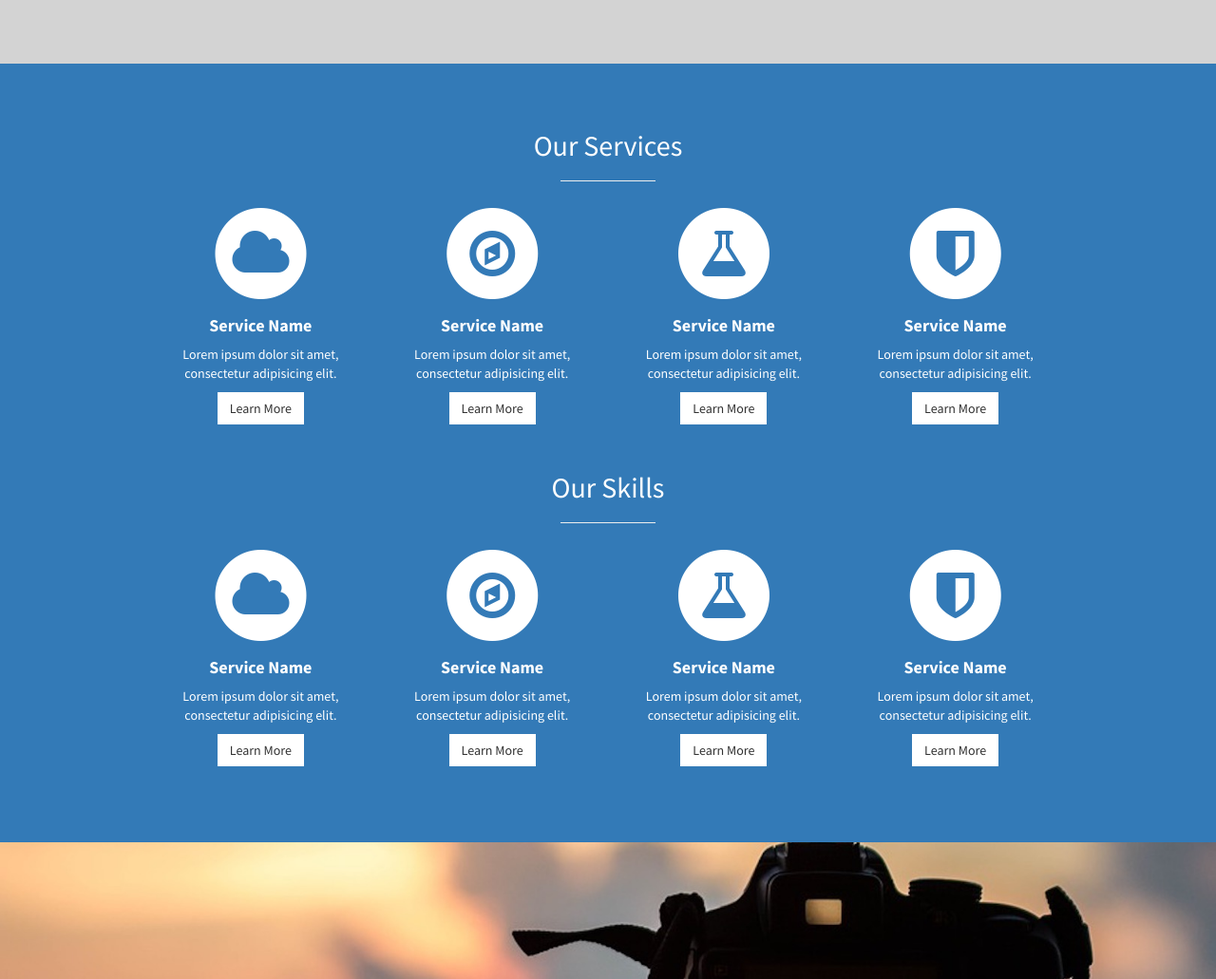
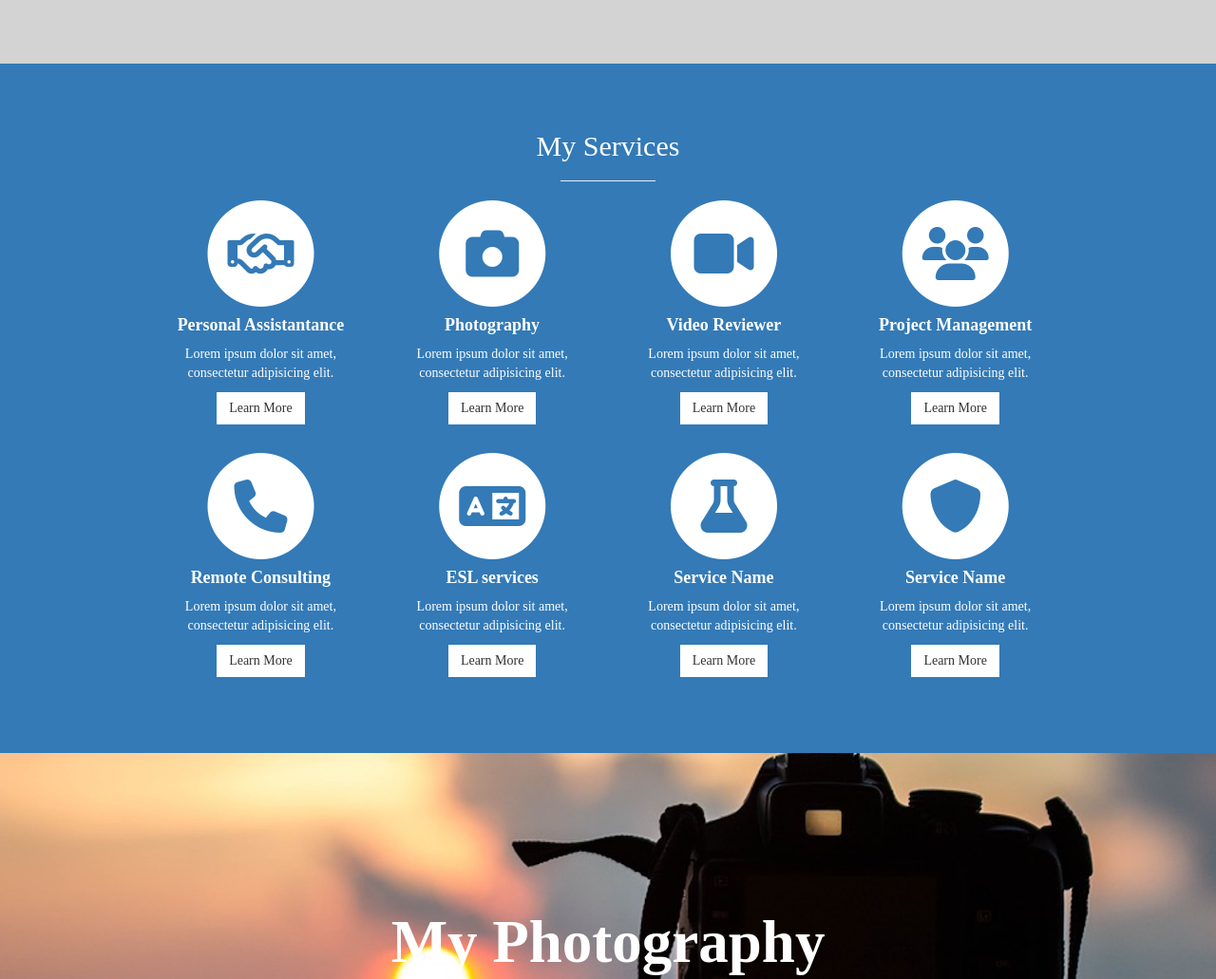
Before and after one commit to ZuluK/Odd_Ends_Consulting, a plain HTML site: page index.html in a window 1280 px wide. Shown: the part 945-1976 px from the top of the page at 95% size. Drawn offline with Linux system fonts and the light colour scheme; a web font is replaced by a local one.

Commit message:
Upadated Social Media Links and added some information on the Services section

```diff
--- a/css/stylish-portfolio.css
+++ b/css/stylish-portfolio.css
@@ -14,7 +14,7 @@ body {
 }
 
 body {
-    font-family: "Source Sans Pro","Helvetica Neue",Helvetica,Arial,sans-serif;
+    font-family: 'Asar', serif;
 }
 
 .text-vertical-center {
@@ -179,6 +179,10 @@ hr.small {
     margin-bottom: 30px;
 }
 
+.fa-handshake-o, .fa-camera, .fa-video-camera, .fa-users, .fa-phone, .fa-language  {
+  color: #337ab7;
+}
+
 /* Callout */
 
 .callout {
--- a/index.html
+++ b/index.html
@@ -18,8 +18,9 @@
     <link href="css/stylish-portfolio.css" rel="stylesheet">
 
     <!-- Custom Fonts -->
-    <link href="font-awesome/css/font-awesome.min.css" rel="stylesheet" type="text/css">
-    <link href="https://fonts.googleapis.com/css?family=Source+Sans+Pro:300,400,700,300italic,400italic,700italic" rel="stylesheet" type="text/css">
+    <script src="https://use.fontawesome.com/b420e0814b.js"></script>
+    <link href="https://fonts.googleapis.com/css?family=Asar" rel="stylesheet">
+
 
     <!-- HTML5 Shim and Respond.js IE8 support of HTML5 elements and media queries -->
     <!-- WARNING: Respond.js doesn't work if you view the page via file:// -->
@@ -88,17 +89,17 @@
         <div class="container">
             <div class="row text-center">
                 <div class="col-lg-10 col-lg-offset-1">
-                    <h2>Our Services</h2>
+                    <h2>My Services</h2>
                     <hr class="small">
                     <div class="row">
                         <div class="col-md-3 col-sm-6">
                             <div class="service-item">
                                 <span class="fa-stack fa-4x">
                                 <i class="fa fa-circle fa-stack-2x"></i>
-                                <i class="fa fa-cloud fa-stack-1x text-primary"></i>
+                                <i class="fa fa-handshake-o fa-stack-1x text-primary"></i>
                             </span>
                                 <h4>
-                                    <strong>Service Name</strong>
+                                    <strong>Personal Assistantance</strong>
                                 </h4>
                                 <p>Lorem ipsum dolor sit amet, consectetur adipisicing elit.</p>
                                 <a href="#" class="btn btn-light">Learn More</a>
@@ -108,10 +109,10 @@
                             <div class="service-item">
                                 <span class="fa-stack fa-4x">
                                 <i class="fa fa-circle fa-stack-2x"></i>
-                                <i class="fa fa-compass fa-stack-1x text-primary"></i>
+                                <i class="fa fa-camera fa-stack-1x text-primary"></i>
                             </span>
                                 <h4>
-                                    <strong>Service Name</strong>
+                                    <strong>Photography</strong>
                                 </h4>
                                 <p>Lorem ipsum dolor sit amet, consectetur adipisicing elit.</p>
                                 <a href="#" class="btn btn-light">Learn More</a>
@@ -121,10 +122,10 @@
                             <div class="service-item">
                                 <span class="fa-stack fa-4x">
                                 <i class="fa fa-circle fa-stack-2x"></i>
-                                <i class="fa fa-flask fa-stack-1x text-primary"></i>
+                                <i class="fa fa-video-camera fa-stack-1x text-primary"></i>
                             </span>
                                 <h4>
-                                    <strong>Service Name</strong>
+                                    <strong>Video Reviewer</strong>
                                 </h4>
                                 <p>Lorem ipsum dolor sit amet, consectetur adipisicing elit.</p>
                                 <a href="#" class="btn btn-light">Learn More</a>
@@ -134,10 +135,10 @@
                             <div class="service-item">
                                 <span class="fa-stack fa-4x">
                                 <i class="fa fa-circle fa-stack-2x"></i>
-                                <i class="fa fa-shield fa-stack-1x text-primary"></i>
+                                <i class="fa fa-users fa-stack-1x text-primary"></i>
                             </span>
                                 <h4>
-                                    <strong>Service Name</strong>
+                                    <strong>Project Management</strong>
                                 </h4>
                                 <p>Lorem ipsum dolor sit amet, consectetur adipisicing elit.</p>
                                 <a href="#" class="btn btn-light">Learn More</a>
@@ -150,17 +151,16 @@
             </div>
             <div class="row text-center">
                 <div class="col-lg-10 col-lg-offset-1">
-                    <h2>Our Skills</h2>
-                    <hr class="small">
+
                     <div class="row">
                         <div class="col-md-3 col-sm-6">
                             <div class="service-item">
                                 <span class="fa-stack fa-4x">
                                 <i class="fa fa-circle fa-stack-2x"></i>
-                                <i class="fa fa-cloud fa-stack-1x text-primary"></i>
+                                <i class="fa fa-phone fa-stack-1x text-primary"></i>
                             </span>
                                 <h4>
-                                    <strong>Service Name</strong>
+                                    <strong>Remote Consulting</strong>
                                 </h4>
                                 <p>Lorem ipsum dolor sit amet, consectetur adipisicing elit.</p>
                                 <a href="#" class="btn btn-light">Learn More</a>
@@ -170,10 +170,10 @@
                             <div class="service-item">
                                 <span class="fa-stack fa-4x">
                                 <i class="fa fa-circle fa-stack-2x"></i>
-                                <i class="fa fa-compass fa-stack-1x text-primary"></i>
+                                <i class="fa fa-language fa-stack-1x text-primary"></i>
                             </span>
                                 <h4>
-                                    <strong>Service Name</strong>
+                                    <strong>ESL services</strong>
                                 </h4>
                                 <p>Lorem ipsum dolor sit amet, consectetur adipisicing elit.</p>
                                 <a href="#" class="btn btn-light">Learn More</a>
@@ -218,7 +218,7 @@
     <!-- Callout -->
     <aside class="callout">
         <div class="text-vertical-center">
-            <h1>Our Works</h1>
+            <h1>My Photography</h1>
         </div>
     </aside>
 
@@ -368,24 +368,28 @@
                     <p>7777 Melrose Place
                         <br>San Jose, CA 90210</p>
                     <ul class="list-unstyled">
-                        <li><i class="fa fa-phone fa-fw"></i> (111) 111-1111</li>
+                        <li><i class="fa fa-phone fa-fw"></i>415-111-1111</li>
                         <li><i class="fa fa-envelope-o fa-fw"></i> <a href="mailto:oandecommerce@gmail.com">Odds&#38;End Consulting</a>
                         </li>
                     </ul>
                     <br>
                     <ul class="list-inline">
                         <li>
-                            <a href="#"><i class="fa fa-facebook fa-fw fa-3x"></i></a>
+                            <a href="https://www.facebook.com/melanie.biton2"><i class="fa fa-facebook fa-fw fa-3x"></i></a>
                         </li>
                         <li>
-                            <a href="#"><i class="fa fa-twitter fa-fw fa-3x"></i></a>
+                            <a href="https://www.linkedin.com/in/melanie-biton-417336a3/"><i class="fa fa-linkedin-square fa-fw fa-3x"></i></a>
                         </li>
                         <li>
-                            <a href="#"><i class="fa fa-dribbble fa-fw fa-3x"></i></a>
+                            <a href="https://www.pinterest.com/melaniebiton"><i class="fa fa-pinterest-square fa-fw fa-3x"></i></a>
+                        </li>
+                        <li>
+                            <a href=" https://www.instagram.com/missyb.blaize/"><i class="fa fa-instagram fa-fw fa-3x"></i></a>
+                        </li>
                         </li>
                     </ul>
                     <hr class="small">
-                    <p class="text-muted">Copyright &copy; Your Website 2014</p>
+                    <p class="text-muted">Copyright &copy; Odds&#38;Ends Consulting 2017</p>
                 </div>
             </div>
         </div>
```
Also changed, not shown: font-awesome/css/font-awesome.css.
